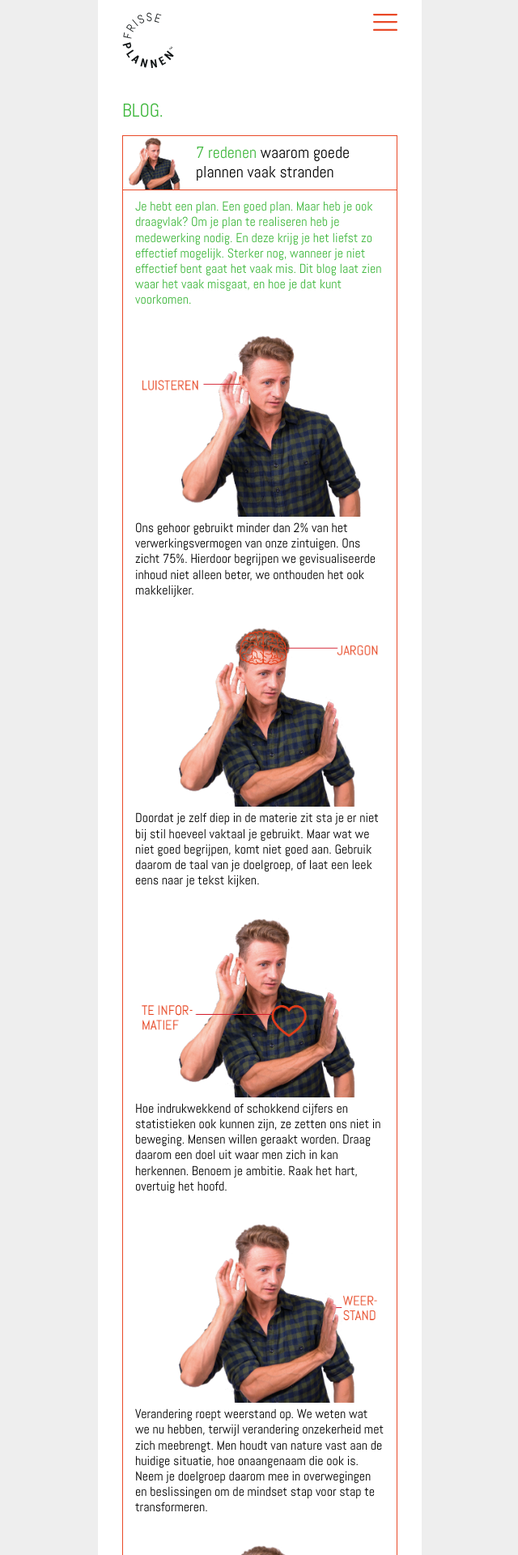
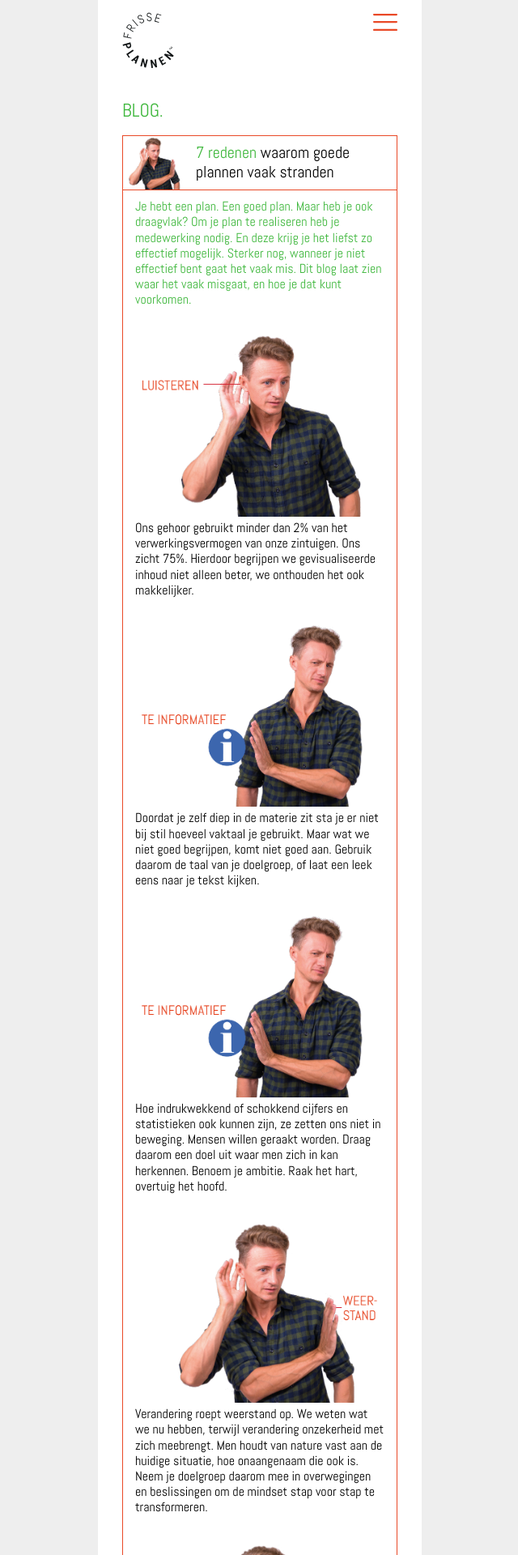
Before and after one commit to jhvanderschee/carli_d, a Jekyll site: the page built from _posts/2019-01-02-blog-7-valkuilen.md, in a window 1280 px wide. Shown: the top 1920 px of the page at 81% size, without its empty margins (319-959 px from the left). Built offline with Jekyll 4.4.1, drawn with Linux system fonts in a browser that asks for light colours.

Commit message:
Updated 2 files via CloudCannon

```diff
--- a/_posts/2019-01-02-blog-7-valkuilen.md
+++ b/_posts/2019-01-02-blog-7-valkuilen.md
@@ -10,9 +10,9 @@ image: /img/Blog_valkuilen-30.png
 
 ![](/uploads/blog-valkuilen-33.png)<br>Ons gehoor gebruikt minder dan 2% van het verwerkingsvermogen van onze zintuigen. Ons zicht 75%. Hierdoor begrijpen we gevisualiseerde inhoud niet alleen beter, we onthouden het ook makkelijker.
 
-![](/uploads/blog-valkuilen-32.png)<br>Doordat je zelf diep in de materie zit sta je er niet bij stil hoeveel vaktaal je gebruikt. Maar wat we niet goed begrijpen, komt niet goed aan. Gebruik daarom de taal van je doelgroep, of laat een leek eens naar je tekst kijken.&nbsp;
+![](/uploads/blog-valkuilen-39.png)<br>Doordat je zelf diep in de materie zit sta je er niet bij stil hoeveel vaktaal je gebruikt. Maar wat we niet goed begrijpen, komt niet goed aan. Gebruik daarom de taal van je doelgroep, of laat een leek eens naar je tekst kijken.&nbsp;
 
-![](/uploads/blog-valkuilen-34.png)<br>Hoe indrukwekkend of schokkend cijfers en statistieken ook kunnen zijn, ze zetten ons niet in beweging. Mensen willen geraakt worden. Draag daarom een doel uit waar men zich in kan herkennen. Benoem je ambitie. Raak het hart, overtuig het hoofd. &nbsp;
+![](/uploads/blog-valkuilen-39.png)<br>Hoe indrukwekkend of schokkend cijfers en statistieken ook kunnen zijn, ze zetten ons niet in beweging. Mensen willen geraakt worden. Draag daarom een doel uit waar men zich in kan herkennen. Benoem je ambitie. Raak het hart, overtuig het hoofd. &nbsp;
 
 ![](/uploads/blog-valkuilen-35.png)<br>Verandering roept weerstand op. We weten wat we nu hebben, terwijl verandering onzekerheid met zich meebrengt. Men houdt van nature vast aan de huidige situatie, hoe onaangenaam die ook is. Neem je doelgroep daarom mee in overwegingen en beslissingen om de mindset stap voor stap te transformeren.&nbsp;
 
```
Also changed, not shown: uploads/blog-valkuilen-39.png (added).
